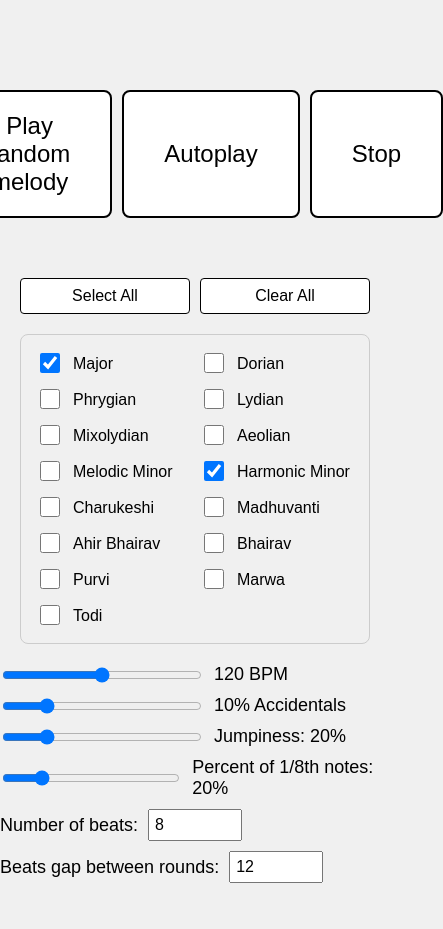
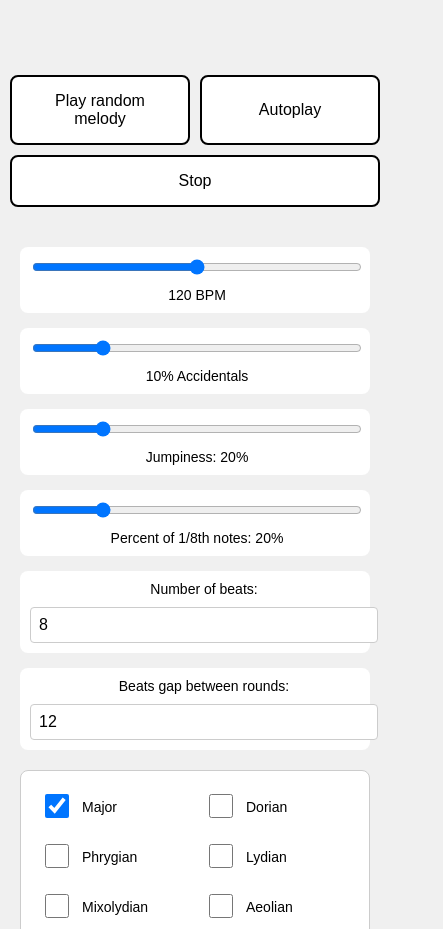
Before and after one commit to modakshantanu/musictools, a plain HTML site: page randomMelodyGen.html in a window 390 px wide. Shown: the top 929 px of the page, 443 px wide, since content can reach past the window. Before the commit the page ends 893 px from the top, so only its background shows below. Drawn offline with Linux system fonts and the light colour scheme.

Commit message:
mobile layout

```diff
--- a/randomMelodyGen.html
+++ b/randomMelodyGen.html
@@ -1,7 +1,8 @@
 <!DOCTYPE html>
 <html>
 <head>
-    <title>Modal Melody Player</title>
+    <title>Random Melody Generator</title>
+    <meta name="viewport" content="width=device-width, initial-scale=1.0">
     <style>
         body {
             display: flex;
@@ -9,30 +10,48 @@
             gap: 20px;
             justify-content: flex-start;
             align-items: center;
-            height: 100vh;
+            min-height: 100vh;
             margin: 0;
-            padding-top: 40px;
+            padding: 20px;
             background-color: #f0f0f0;
             font-family: Arial, sans-serif;
+            box-sizing: border-box;
         }
 
         .melody-info {
-            font-size: 24px;
+            font-size: clamp(24px, 5vw, 32px);
             font-weight: bold;
             text-align: center;
-            margin-bottom: 5px;  /* Reduced from 20px */
+            margin-bottom: 5px;
+            padding: 0 10px;
+        }
+
+        #alteredNotes {
+            font-size: clamp(18px, 4vw, 24px) !important;
+            margin-bottom: 20px;
+        }
+
+        .play-controls {
+            display: flex;
+            gap: 10px;
+            flex-wrap: wrap;
+            justify-content: center;
+            margin-bottom: 20px;
+            width: 100%;
+            max-width: 600px;
         }
 
         button {
-            padding: 20px 40px;
-            font-size: 24px;
+            padding: 15px 30px;
+            font-size: clamp(16px, 4vw, 24px);
             background-color: #ffffff;
             border: 2px solid #000000;
             border-radius: 8px;
             cursor: pointer;
             transition: transform 0.1s;
-            margin-top: 20px;    /* Added to control space above button */
-            margin-bottom: 40px;
+            flex: 1;
+            min-width: 150px;
+            margin: 0;
         }
 
         button:active {
@@ -40,90 +59,106 @@
         }
 
         .settings-container {
-            margin-top: auto;
-            margin-bottom: 40px;
             width: 100%;
             max-width: 600px;
+            padding: 0 10px;
+            box-sizing: border-box;
         }
 
         .modes-container {
             display: grid;
-            grid-template-columns: repeat(2, 1fr);
+            grid-template-columns: repeat(auto-fit, minmax(140px, 1fr));
             gap: 10px;
-            margin: 20px;
+            margin: 20px 0;
             padding: 15px;
             border: 1px solid #ccc;
             border-radius: 8px;
+            background-color: white;
+        }
+
+        .mode-controls {
+            display: flex;
+            gap: 10px;
+            margin-bottom: 10px;
+        }
+
+        .mode-controls button {
+            padding: 8px 16px;
+            font-size: 16px;
+            min-width: auto;
         }
 
         .mode-option {
             display: flex;
             align-items: center;
             gap: 10px;
+            padding: 5px;
         }
+
         .mode-option input[type="checkbox"] {
-            width: 20px;
-            height: 20px;
+            width: 24px;
+            height: 24px;
             cursor: pointer;
         }
 
         .mode-option label {
             cursor: pointer;
-            font-size: 16px;
+            font-size: clamp(14px, 3vw, 16px);
             padding-top: 2px;
-        }
-
-        .mode-controls {
-            display: flex;
-            gap: 10px;
-            margin: 0 20px 10px 20px;
-        }
-
-        .mode-controls button {
-            padding: 8px 16px;
-            font-size: 16px;
-            background-color: #ffffff;
-            border: 1px solid #000000;
-            border-radius: 4px;
-            cursor: pointer;
-            margin: 0;
-            flex: 1;
-        }
-
-        .mode-controls button:hover {
-            background-color: #f0f0f0;
-        }
-
-        .play-controls {
-            display: flex;
-            gap: 10px;
-            margin-bottom: 40px;
-        }
-
-        .play-controls button {
-            margin: 0;  /* Override the default button margin */
         }
 
         .control {
             display: flex;
             align-items: center;
             gap: 10px;
-            margin-bottom: 10px;
+            margin-bottom: 15px;
+            background-color: white;
+            padding: 10px;
+            border-radius: 8px;
+            flex-wrap: wrap;
         }
 
         .control input {
             width: 200px;
+            max-width: 100%;
         }
 
         .control span {
-            font-size: 18px;
+            font-size: clamp(14px, 3vw, 18px);
             min-width: 120px;
+            flex: 1;
         }
 
         .control input[type="number"] {
             width: 80px;
-            padding: 5px;
+            padding: 8px;
             font-size: 16px;
+            border: 1px solid #ccc;
+            border-radius: 4px;
+        }
+
+        @media (max-width: 480px) {
+            body {
+                padding: 10px;
+            }
+
+            .control {
+                flex-direction: column;
+                align-items: stretch;
+                text-align: center;
+            }
+
+            .control input {
+                width: 100%;
+            }
+
+            .control input[type="number"] {
+                width: 100%;
+            }
+
+            button {
+                width: 100%;
+            }
         }
     </style>
 </head>
@@ -137,9 +172,31 @@
     </div>
 
     <div class="settings-container">
-        <div class="mode-controls">
-            <button onclick="selectAllModes()">Select All</button>
-            <button onclick="clearAllModes()">Clear All</button>
+
+
+        <div class="control">
+            <input type="range" id="bpmSlider" min="60" max="180" value="120" step="1">
+            <span id="bpmValue">120 BPM</span>
+        </div>
+        <div class="control">
+            <input type="range" id="accidentalSlider" min="0" max="0.5" value="0.1" step="0.05">
+            <span id="accidentalValue">10% Accidentals</span>
+        </div>
+        <div class="control">
+            <input type="range" id="jumpinessSlider" min="0" max="100" value="20" step="5">
+            <span id="jumpinessValue">Jumpiness: 20%</span>
+        </div>
+        <div class="control">
+            <input type="range" id="quaverSlider" min="0" max="100" value="20" step="5">
+            <span id="quaverValue">Percent of 1/8th notes: 20%</span>
+        </div>
+        <div class="control">
+            <span>Number of beats:</span>
+            <input type="number" id="noteCount" min="1" max="32" value="8">
+        </div>
+        <div class="control">
+            <span>Beats gap between rounds:</span>
+            <input type="number" id="gapBeats" min="1" max="32" value="12">
         </div>
         <div class="modes-container">
             <div class="mode-option">
@@ -204,29 +261,9 @@
             </div>
 
         </div>
-        <div class="control">
-            <input type="range" id="bpmSlider" min="60" max="180" value="120" step="1">
-            <span id="bpmValue">120 BPM</span>
-        </div>
-        <div class="control">
-            <input type="range" id="accidentalSlider" min="0" max="0.5" value="0.1" step="0.05">
-            <span id="accidentalValue">10% Accidentals</span>
-        </div>
-        <div class="control">
-            <input type="range" id="jumpinessSlider" min="0" max="100" value="20" step="5">
-            <span id="jumpinessValue">Jumpiness: 20%</span>
-        </div>
-        <div class="control">
-            <input type="range" id="quaverSlider" min="0" max="100" value="20" step="5">
-            <span id="quaverValue">Percent of 1/8th notes: 20%</span>
-        </div>
-        <div class="control">
-            <span>Number of beats:</span>
-            <input type="number" id="noteCount" min="1" max="32" value="8">
-        </div>
-        <div class="control">
-            <span>Beats gap between rounds:</span>
-            <input type="number" id="gapBeats" min="1" max="32" value="12">
+        <div class="mode-controls">
+            <button onclick="selectAllModes()">Select All</button>
+            <button onclick="clearAllModes()">Clear All</button>
         </div>
     </div>
 
```
